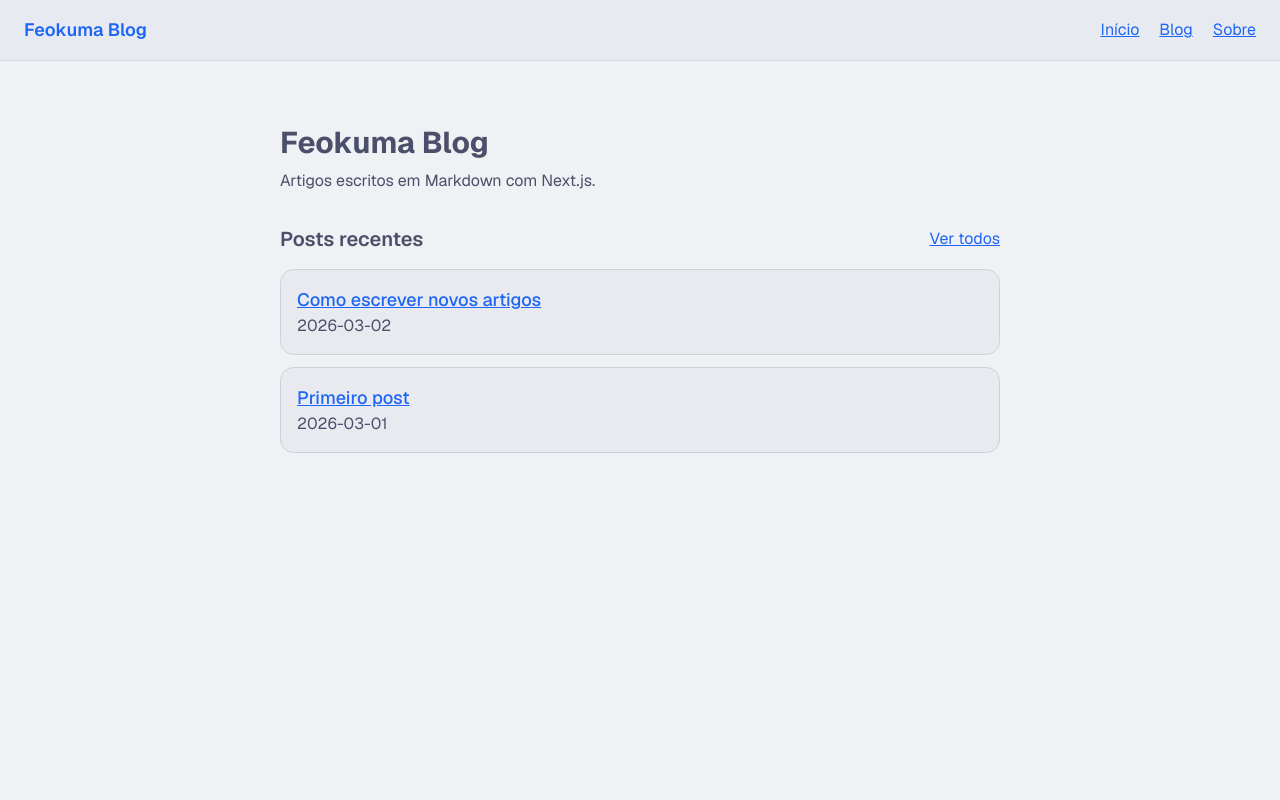
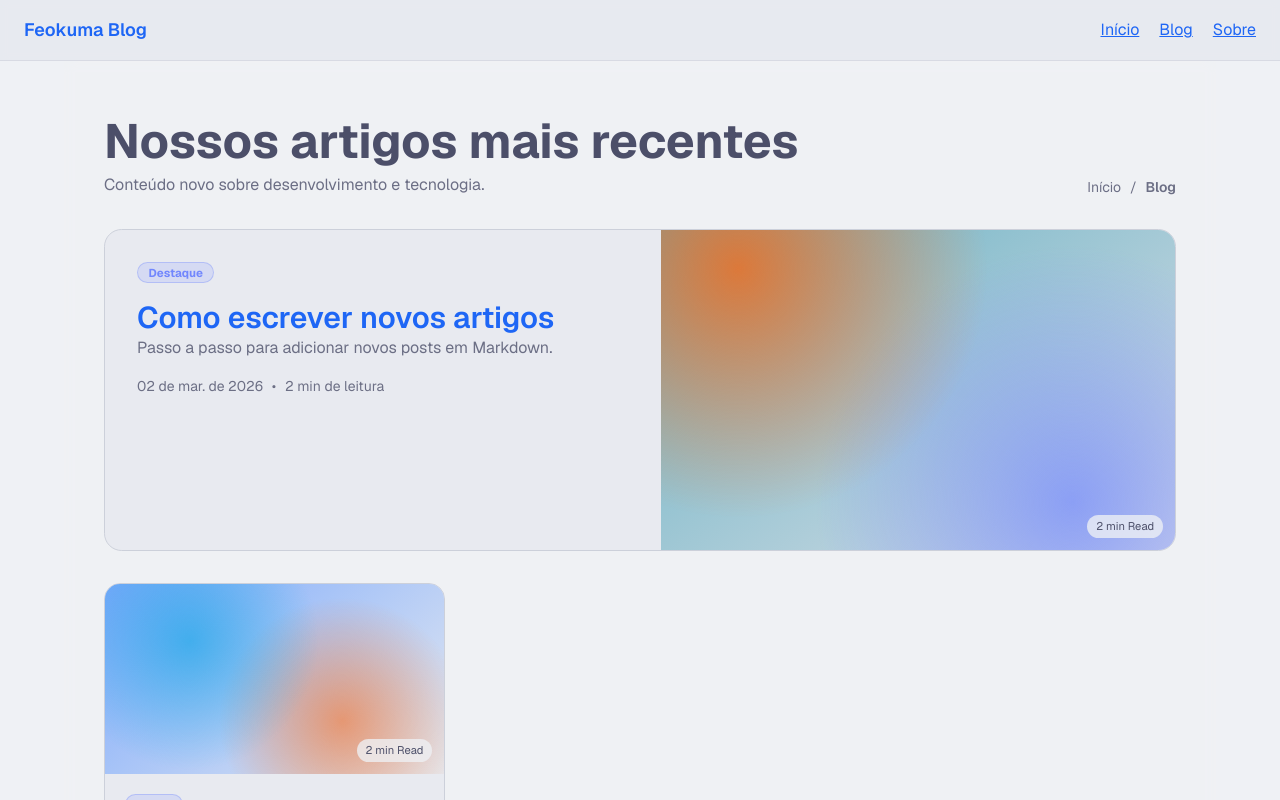
Before and after one commit to feokuma/feokuma.github.io, a Next.js app: page / in a window 1280 px wide. Shown: the top 800 px of the page. Built offline with nearby package versions, Linux system fonts and the light colour scheme.

Commit message:
💄 Lista artigos como cards

```diff
--- a/src/app/blog/page.tsx
+++ b/src/app/blog/page.tsx
@@ -1,24 +1,75 @@
 import Link from "next/link";
 import { getAllPosts } from "@/lib/posts";
 
+function formatDisplayDate(date: string) {
+  if (!date) return "Sem data";
+
+  const parsedDate = new Date(date);
+  if (Number.isNaN(parsedDate.getTime())) return date;
+
+  return new Intl.DateTimeFormat("pt-BR", {
+    day: "2-digit",
+    month: "short",
+    year: "numeric",
+  }).format(parsedDate);
+}
+
 export default function BlogPage() {
   const posts = getAllPosts();
+  const [featuredPost, ...remainingPosts] = posts;
 
   return (
-    <main className="page-shell mx-auto flex min-h-screen w-full max-w-3xl flex-col gap-6 px-6 py-16">
-      <header className="space-y-2">
-        <h1 className="text-3xl font-bold">Blog</h1>
-        <p>Todos os artigos publicados.</p>
+    <main className="page-shell mx-auto flex min-h-screen w-full max-w-6xl flex-col gap-8 px-6 py-14 md:px-10">
+      <header className="flex flex-col justify-between gap-4 md:flex-row md:items-end">
+        <div className="space-y-2">
+          <h1 className="text-4xl font-bold md:text-5xl">Nossos artigos mais recentes</h1>
+          <p className="text-[color:var(--ctp-subtext0)]">Conteúdo novo sobre desenvolvimento e tecnologia.</p>
+        </div>
+        <nav aria-label="breadcrumb" className="blog-breadcrumb text-sm">
+          <span>Início</span>
+          <span aria-hidden="true">/</span>
+          <span className="font-semibold">Blog</span>
+        </nav>
       </header>
 
-      <ul className="space-y-4">
-        {posts.map((post) => (
-          <li key={post.slug} className="post-card space-y-1">
-            <Link href={`/blog/${post.slug}`} className="text-xl font-semibold underline">
-              {post.title}
+      {featuredPost ? (
+        <article className="blog-featured-card">
+          <div className="space-y-4 p-6 md:p-8">
+            <p className="blog-tag">Destaque</p>
+            <Link href={`/blog/${featuredPost.slug}`} className="text-3xl font-semibold leading-tight hover:opacity-85">
+              {featuredPost.title}
             </Link>
-            <p>{post.date}</p>
-            <p>{post.excerpt}</p>
+            <p className="text-base text-[color:var(--ctp-subtext0)]">{featuredPost.excerpt}</p>
+            <div className="blog-meta text-sm">
+              <span>{formatDisplayDate(featuredPost.date)}</span>
+              <span aria-hidden="true">•</span>
+              <span>2 min de leitura</span>
+            </div>
+          </div>
+          <div className="blog-featured-visual">
+            <span>2 min Read</span>
+          </div>
+        </article>
+      ) : null}
+
+      <ul className="grid grid-cols-1 gap-6 md:grid-cols-2 lg:grid-cols-3">
+        {remainingPosts.map((post, index) => (
+          <li key={post.slug} className="blog-grid-card">
+            <div className={`blog-grid-media blog-grid-media-${(index % 4) + 1}`}>
+              <span>2 min Read</span>
+            </div>
+            <div className="space-y-3 p-5">
+              <p className="blog-tag">Artigo</p>
+              <Link href={`/blog/${post.slug}`} className="line-clamp-2 text-2xl font-semibold leading-tight hover:opacity-85">
+                {post.title}
+              </Link>
+              <p className="line-clamp-3 text-[color:var(--ctp-subtext0)]">{post.excerpt}</p>
+              <div className="blog-meta text-sm">
+                <span>{formatDisplayDate(post.date)}</span>
+                <span aria-hidden="true">•</span>
+                <span>2 min de leitura</span>
+              </div>
+            </div>
           </li>
         ))}
       </ul>
--- a/src/app/globals.css
+++ b/src/app/globals.css
@@ -85,7 +85,8 @@ a:hover {
 }
 
 .page-shell {
-  background: var(--ctp-base);
+  background: color-mix(in oklab, var(--ctp-base) 82%, transparent);
+  backdrop-filter: blur(6px);
 }
 
 .post-card {
@@ -97,6 +98,116 @@ a:hover {
 
 .post-card:hover {
   border-color: var(--ctp-lavender);
+}
+
+.blog-breadcrumb {
+  display: flex;
+  align-items: center;
+  gap: 0.55rem;
+  color: var(--ctp-subtext0);
+}
+
+.blog-tag {
+  width: fit-content;
+  border-radius: 9999px;
+  border: 1px solid color-mix(in oklab, var(--ctp-lavender) 34%, transparent);
+  background: color-mix(in oklab, var(--ctp-lavender) 16%, transparent);
+  color: var(--ctp-lavender);
+  padding: 0.22rem 0.66rem;
+  font-size: 0.72rem;
+  line-height: 1;
+  font-weight: 700;
+}
+
+.blog-meta {
+  display: flex;
+  align-items: center;
+  gap: 0.55rem;
+  color: var(--ctp-subtext0);
+}
+
+.blog-featured-card {
+  display: grid;
+  overflow: hidden;
+  border: 1px solid var(--ctp-surface0);
+  border-radius: 1.1rem;
+  background: color-mix(in oklab, var(--ctp-mantle) 80%, transparent);
+  grid-template-columns: 1fr;
+}
+
+.blog-featured-visual {
+  position: relative;
+  min-height: 240px;
+  background:
+    radial-gradient(circle at 15% 12%, color-mix(in oklab, var(--ctp-peach) 75%, transparent), transparent 48%),
+    radial-gradient(circle at 80% 85%, color-mix(in oklab, var(--ctp-lavender) 70%, transparent), transparent 52%),
+    linear-gradient(145deg, color-mix(in oklab, var(--ctp-sapphire) 74%, var(--ctp-crust)), var(--ctp-crust));
+}
+
+.blog-featured-visual span,
+.blog-grid-media span {
+  position: absolute;
+  right: 0.75rem;
+  bottom: 0.75rem;
+  border-radius: 9999px;
+  background: color-mix(in oklab, var(--ctp-base) 78%, transparent);
+  padding: 0.2rem 0.55rem;
+  font-size: 0.7rem;
+  color: var(--ctp-text);
+}
+
+.blog-grid-card {
+  overflow: hidden;
+  border: 1px solid var(--ctp-surface0);
+  border-radius: 1rem;
+  background: color-mix(in oklab, var(--ctp-mantle) 80%, transparent);
+}
+
+.blog-grid-card:hover {
+  border-color: var(--ctp-lavender);
+}
+
+.blog-grid-media {
+  position: relative;
+  min-height: 190px;
+}
+
+.blog-grid-media-1 {
+  background:
+    radial-gradient(circle at 25% 30%, color-mix(in oklab, var(--ctp-sky) 58%, transparent), transparent 45%),
+    radial-gradient(circle at 70% 72%, color-mix(in oklab, var(--ctp-peach) 55%, transparent), transparent 45%),
+    linear-gradient(140deg, color-mix(in oklab, var(--ctp-blue) 56%, var(--ctp-base)), var(--ctp-mantle));
+}
+
+.blog-grid-media-2 {
+  background:
+    radial-gradient(circle at 70% 20%, color-mix(in oklab, var(--ctp-yellow) 62%, transparent), transparent 45%),
+    radial-gradient(circle at 15% 70%, color-mix(in oklab, var(--ctp-maroon) 45%, transparent), transparent 48%),
+    linear-gradient(140deg, color-mix(in oklab, var(--ctp-peach) 50%, var(--ctp-crust)), var(--ctp-mantle));
+}
+
+.blog-grid-media-3 {
+  background:
+    radial-gradient(circle at 50% 40%, color-mix(in oklab, var(--ctp-lavender) 60%, transparent), transparent 48%),
+    radial-gradient(circle at 70% 65%, color-mix(in oklab, var(--ctp-sky) 35%, transparent), transparent 44%),
+    linear-gradient(125deg, color-mix(in oklab, var(--ctp-mauve) 36%, var(--ctp-base)), var(--ctp-mantle));
+}
+
+.blog-grid-media-4 {
+  background:
+    radial-gradient(circle at 20% 30%, color-mix(in oklab, var(--ctp-green) 42%, transparent), transparent 45%),
+    radial-gradient(circle at 85% 75%, color-mix(in oklab, var(--ctp-sapphire) 50%, transparent), transparent 45%),
+    linear-gradient(135deg, color-mix(in oklab, var(--ctp-teal) 48%, var(--ctp-base)), var(--ctp-mantle));
+}
+
+@media (min-width: 900px) {
+  .blog-featured-card {
+    grid-template-columns: 1.08fr 1fr;
+  }
+
+  .blog-featured-visual {
+    min-height: 320px;
+  }
 }
 
 .markdown-content {
--- a/src/app/page.tsx
+++ b/src/app/page.tsx
@@ -1,35 +1 @@
-import Link from "next/link";
-import { getAllPosts } from "@/lib/posts";
-
-export default function Home() {
-  const posts = getAllPosts().slice(0, 5);
-
-  return (
-    <main className="page-shell mx-auto flex min-h-screen w-full max-w-3xl flex-col gap-8 px-6 py-16">
-      <header className="space-y-2">
-        <h1 className="text-3xl font-bold">Feokuma Blog</h1>
-        <p>Artigos escritos em Markdown com Next.js.</p>
-      </header>
-
-      <section className="space-y-4">
-        <div className="flex items-center justify-between">
-          <h2 className="text-xl font-semibold">Posts recentes</h2>
-          <Link href="/blog" className="underline">
-            Ver todos
-          </Link>
-        </div>
-
-        <ul className="space-y-3">
-          {posts.map((post) => (
-            <li key={post.slug} className="post-card space-y-1">
-              <Link href={`/blog/${post.slug}`} className="text-lg font-medium underline">
-                {post.title}
-              </Link>
-              <p>{post.date}</p>
-            </li>
-          ))}
-        </ul>
-      </section>
-    </main>
-  );
-}
+export { default } from "./blog/page";
```
